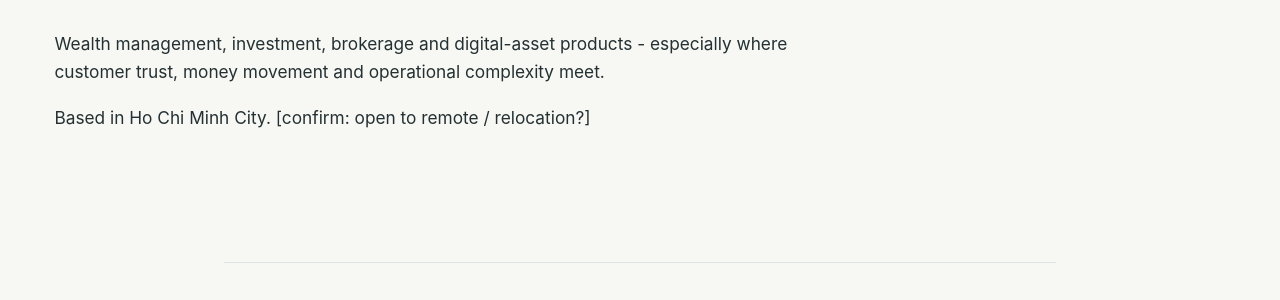
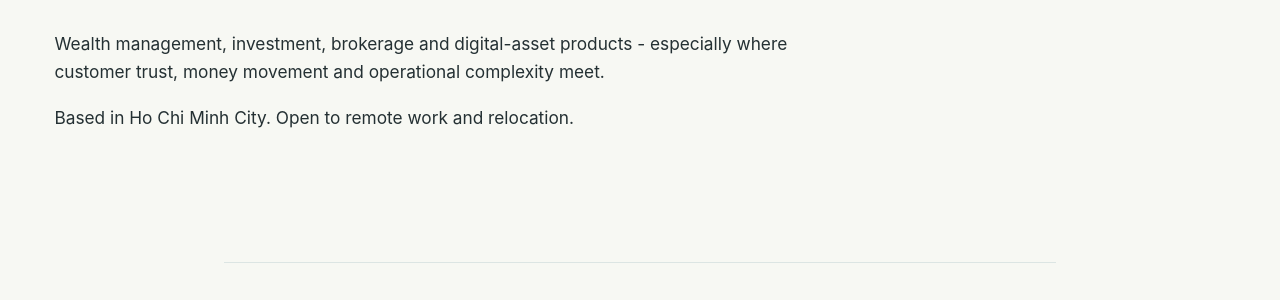
Before and after one commit to tham-tracy/tham-tracy.github.io, a Jekyll site: the page built from about.md, in a window 1280 px wide and 900 px high, scrolled down 3751 px. Shown: the part 254-554 px from the top of the window. Built offline with Jekyll 4.4.1, drawn with Linux system fonts in a browser that asks for light colours.

Commit message:
Add remote and relocation preference to About
Co-Authored-By: Claude Opus 5.5 <noreply@anthropic.com>

```diff
--- a/about.md
+++ b/about.md
@@ -85,7 +85,7 @@ description: "Tracy Le, product manager for wealth, investment and digital-asset
   </div>
   <div class="about-looking">
     <p>Wealth management, investment, brokerage and digital-asset products - especially where customer trust, money movement and operational complexity meet.</p>
-    <p>Based in Ho Chi Minh City. [confirm: open to remote / relocation?]</p>
+    <p>Based in Ho Chi Minh City. Open to remote work and relocation.</p>
   </div>
 </section>
 
```
